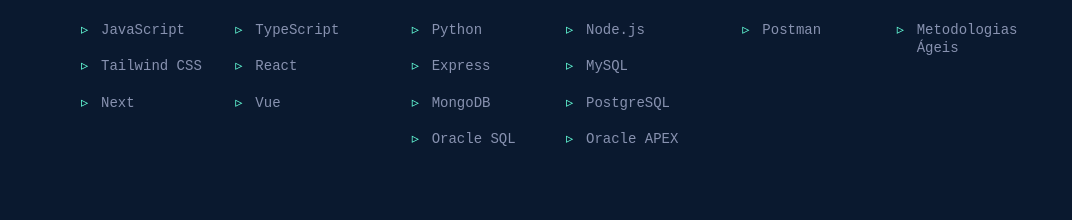
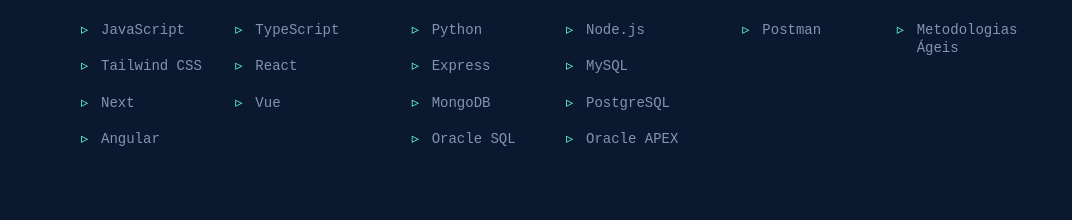
Before and after one commit to GiovannyLino/Portfolio, a React (Vite) app: page / in a window 1280 px wide. Shown: the part 1263-1483 px from the top of the page, without its empty margins (79-1151 px from the left). Built offline with nearby package versions, Linux system fonts and the light colour scheme; a web font is replaced by a local one.

Commit message:
Update About.tsx

```diff
--- a/src/sections/About.tsx
+++ b/src/sections/About.tsx
@@ -13,7 +13,7 @@
       ],
       skillsTitle: 'Skills',
       skills: {
-        frontEnd: ['HTML', 'CSS', 'JavaScript', 'TypeScript', 'Tailwind CSS', 'React', 'Next', 'Vue'],
+        frontEnd: ['HTML', 'CSS', 'JavaScript', 'TypeScript', 'Tailwind CSS', 'React', 'Next', 'Vue', 'Angular'],
         backEnd: ['C', 'Java', 'Python', 'Node.js', 'Express', 'MySQL', 'MongoDB', 'PostgreSQL', 'Oracle SQL', 'Oracle APEX'],
         tools: ['Git', 'GitHub', 'Postman', 'Metodologias Ágeis'],
       },
@@ -31,7 +31,7 @@
       ],
       skillsTitle: 'Habilidades',
       skills: {
-        frontEnd: ['HTML', 'CSS', 'JavaScript', 'TypeScript','Tailwind CSS' , 'React', 'Next', 'Vue'],
+        frontEnd: ['HTML', 'CSS', 'JavaScript', 'TypeScript','Tailwind CSS' , 'React', 'Next', 'Vue', 'Angular'],
         backEnd: ['C', 'Java', 'Python', 'Node.js', 'Express', 'MySQL', 'MongoDB', 'PostgreSQL', 'Oracle SQL', 'Oracle APEX'],
         tools: ['Git', 'GitHub', 'Postman', 'Metodologias Ágeis'],
       },
```
